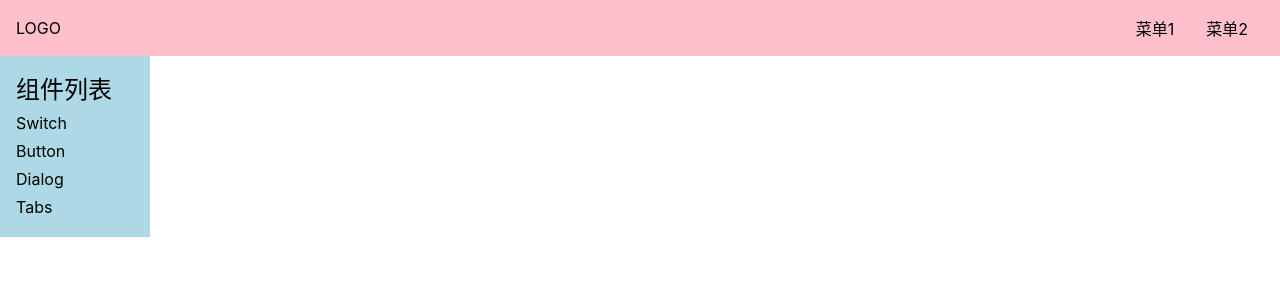
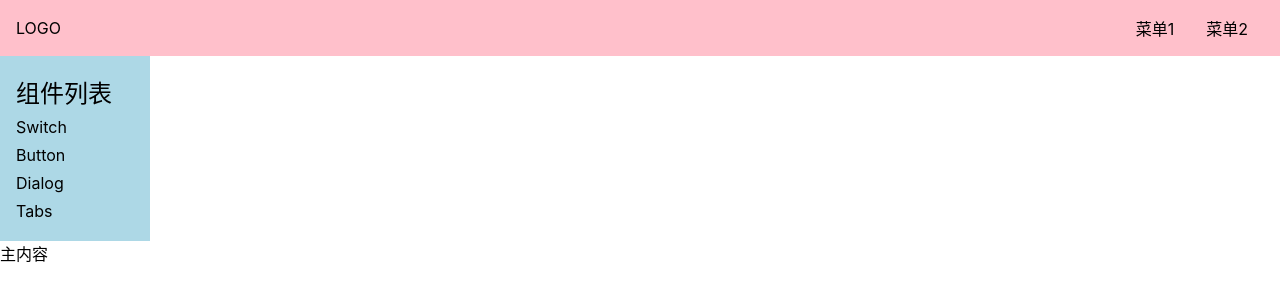
Before and after one commit to mzhaonanq/gulu-vue3, a Vue app: page /#/doc in a window 1280 px wide. Shown: the top 300 px of the page. Built offline with nearby package versions, Linux system fonts and the light colour scheme.

Commit message:
将position:fixed用于移动端

```diff
--- a/src/Doc.vue
+++ b/src/Doc.vue
@@ -41,10 +41,7 @@ export default {
 aside{
   background: lightblue;
   width:150px;
-  padding: 70px 16px 16px;
-  position: fixed;
-  top: 0;
-  left: 0;
+  padding: 18px 16px 16px;
 
   >h2{
     margin-bottom: 4px;
@@ -54,5 +51,11 @@ aside{
       padding: 4px 0;
     }
   }
+  @media (max-width:500px) {
+    padding: 70px 16px 16px;
+    position: fixed;
+    top: 0;
+    left: 0;
+  }
 }
 </style>
```
